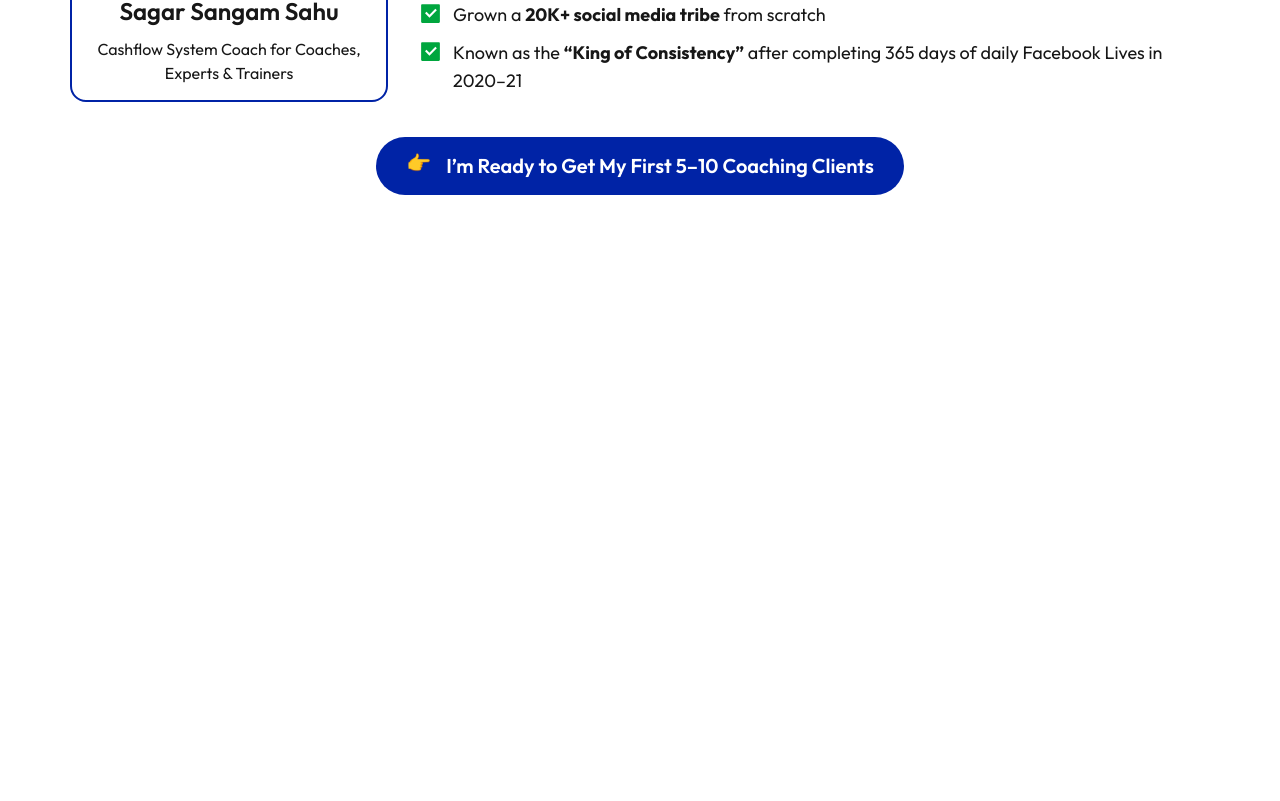
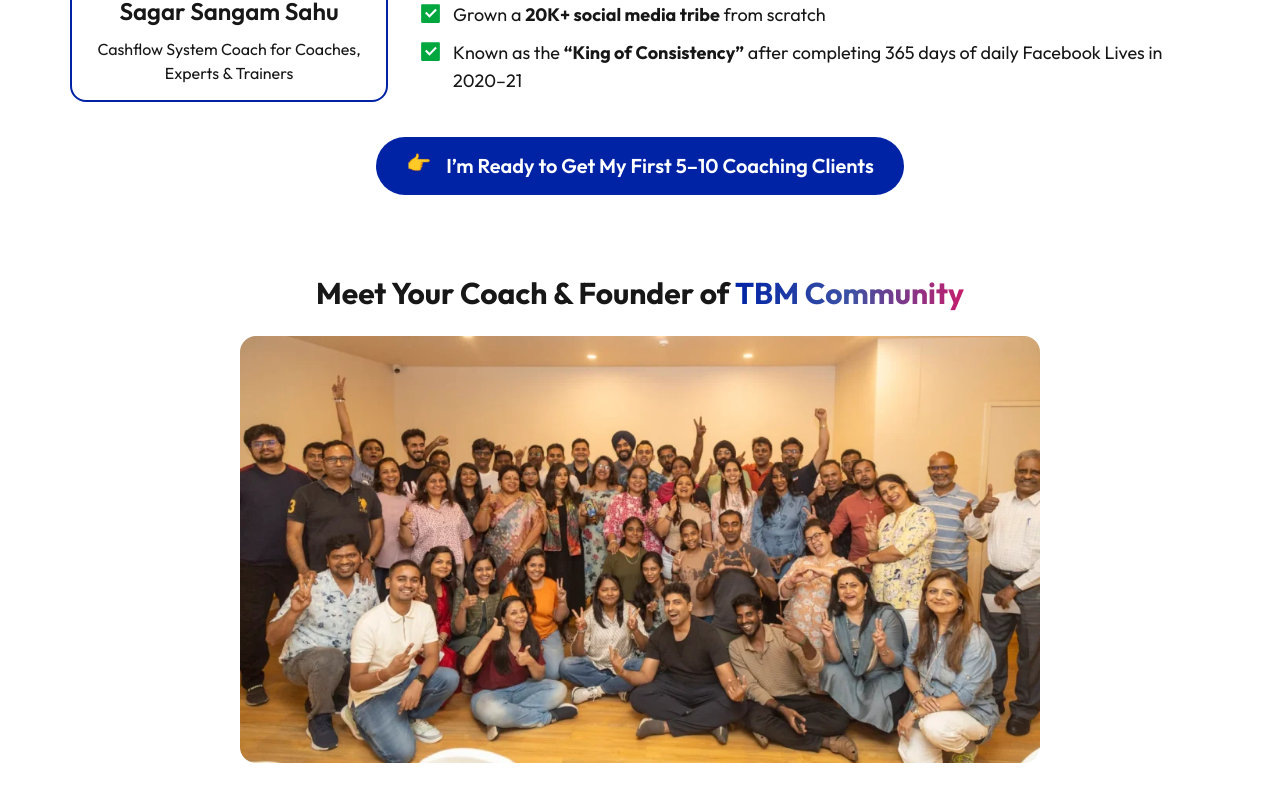
Before and after one commit to vishnut2003/hareesh_webinar, a Next.js app: page / in a window 1280 px wide. Shown: the part 6070-6871 px from the top of the page. Before the commit the page ends 6305 px from the top, so only its background shows below. Built offline with nearby package versions, Linux system fonts and the light colour scheme.

Commit message:
Complete TBM-Section

```diff
--- /dev/null
+++ b/src/app/(sections)/tbm-community.tsx
@@ -0,0 +1,29 @@
+import DefaultSection from '@/layouts/default-section'
+import Image from 'next/image'
+import React from 'react'
+
+const TBMCommunitySection = () => {
+  return (
+    <DefaultSection
+        outerClassName='py-[40px] px-[20px]'
+        className='!max-w-[800px]'
+    >
+        <div
+            className='space-y-[25px]'
+        >
+            <h2
+                className='text-3xl text-center font-bold'
+            >Meet Your Coach & Founder of <span className='text-highlight'>TBM Community</span></h2>
+            <Image
+                alt='Group Photo'
+                src={"/images/assets/tbm-comminity-section/goup-photo.webp"}
+                width={1000}
+                height={500}
+                className='w-full rounded-2xl'
+            />
+        </div>
+    </DefaultSection>
+  )
+}
+
+export default TBMCommunitySection
--- a/src/app/page.tsx
+++ b/src/app/page.tsx
@@ -4,6 +4,7 @@ import HeroSection from "./(sections)/hero-section";
 import MeetCoachSection from "./(sections)/meet-coach";
 import OrganicSystemSection from "./(sections)/organic-system-section";
 import StillNoClints from "./(sections)/still-no-clients";
+import TBMCommunitySection from "./(sections)/tbm-community";
 import WhatYouLearnSection from "./(sections)/what-you-learn-section";
 
 export default function Home() {
@@ -16,6 +17,7 @@ export default function Home() {
       <StillNoClints/>
       <BonusSection/>
       <MeetCoachSection/>
+      <TBMCommunitySection/>
     </div>
   )
 }
```
Also changed, not shown: public/images/assets/tbm-comminity-section/goup-photo.webp (added).
